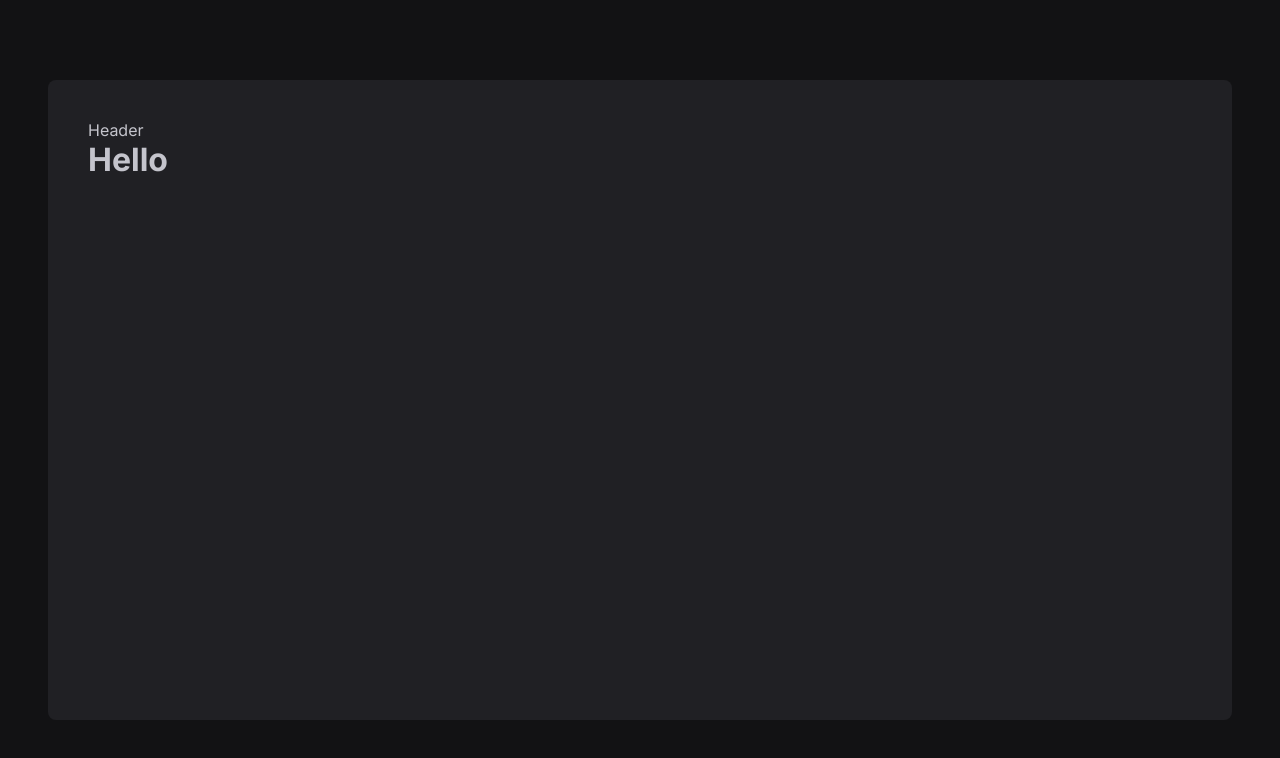
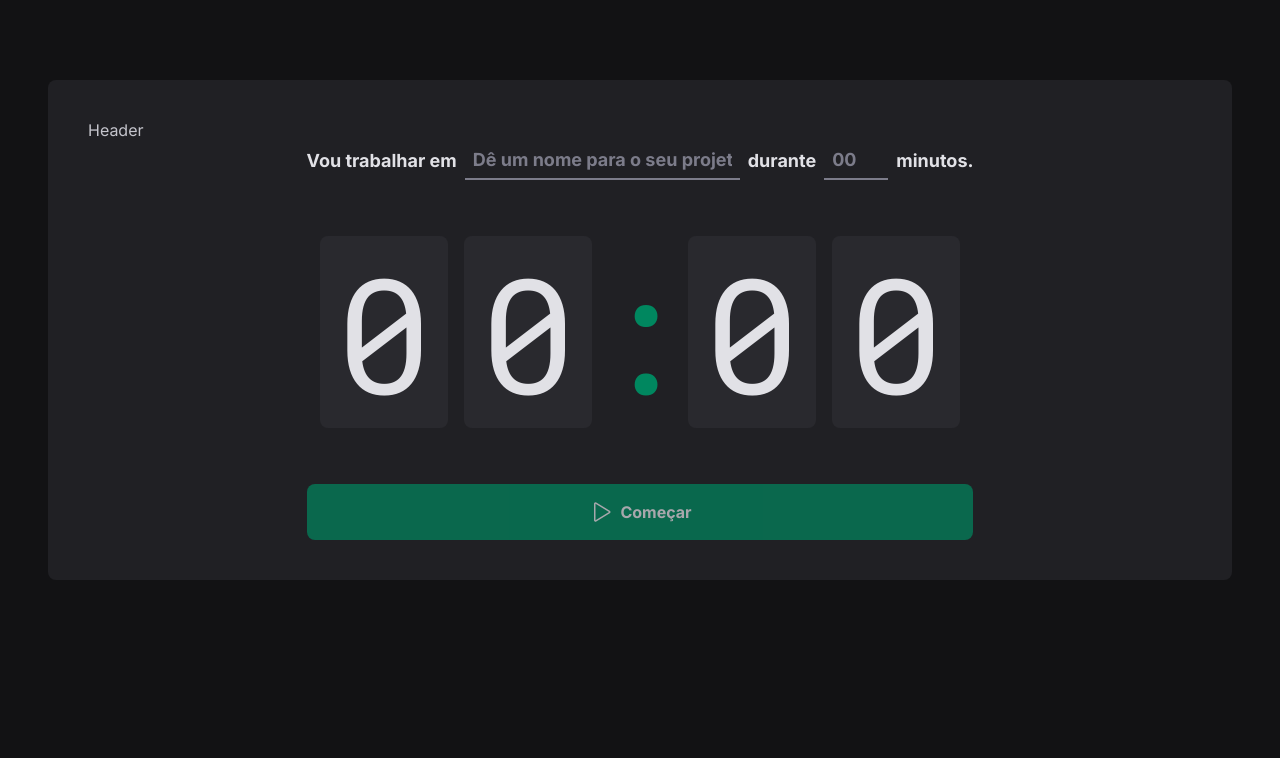
Before and after one commit to wdwf/ignite-timer, a React (Vite) app: page / in a window 1280 px wide. Shown: the top 758 px of the page. Built offline with nearby package versions, Linux system fonts and the light colour scheme.

Commit message:
:lipstick: feat: implementa novo layout da pagina Home, atualiza global styles para renderizar melhor

```diff
--- a/src/layouts/DefaultLayout/styles.ts
+++ b/src/layouts/DefaultLayout/styles.ts
@@ -1,13 +1,14 @@
-import styled from "styled-components";
+import styled from 'styled-components';
 
 export const LayoutContainer = styled.div`
   max-width: 74rem;
-  height: calc(100vh - 10rem);
+  height: 100%;
+  /* height: calc(100vh - 10rem); */
   margin: 5rem auto;
   padding: 2.5rem;
 
 
-  background: ${props => props.theme["gray-800"]};
+  background: ${(props) => props.theme['gray-800']};
   border-radius: 8px;
   display: flex;
   flex-direction: column;
--- a/src/pages/Home.tsx
+++ /dev/null
@@ -1,3 +0,0 @@
-export function Home() {
-	return <h1>Hello</h1>;
-}
--- /dev/null
+++ b/src/pages/Home/index.tsx
@@ -0,0 +1,45 @@
+import { Play } from 'phosphor-react';
+import {
+	CountdownContainer,
+	FormContainer,
+	HomeContainer,
+	MinutesAmountInput,
+	Separator,
+	StartCountdownButton,
+	TaskInput,
+} from './styles';
+
+export function Home() {
+	return (
+		<HomeContainer>
+			<form action="">
+				<FormContainer>
+					<label htmlFor="task">Vou trabalhar em</label>
+					<TaskInput id="task" placeholder="Dê um nome para o seu projeto" />
+
+					<label htmlFor="minutesAmount">durante</label>
+					<MinutesAmountInput
+						type="number"
+						id="minutesAmount"
+						placeholder="00"
+					/>
+
+					<span>minutos.</span>
+				</FormContainer>
+
+				<CountdownContainer>
+					<span>0</span>
+					<span>0</span>
+					<Separator>:</Separator>
+					<span>0</span>
+					<span>0</span>
+				</CountdownContainer>
+
+				<StartCountdownButton type="submit" disabled>
+					<Play size={24} />
+					Começar
+				</StartCountdownButton>
+			</form>
+		</HomeContainer>
+	);
+}
--- /dev/null
+++ b/src/pages/Home/styles.ts
@@ -0,0 +1,104 @@
+import styled from 'styled-components';
+
+export const HomeContainer = styled.main`
+  flex: 1;
+  display: flex;
+  flex-direction: column;
+  align-items: center;
+  justify-content: center;
+
+  form {
+    display: flex;
+    flex-direction: column;
+    align-items: center;
+    gap: 3.5rem;
+  }
+`;
+
+const BaseInput = styled.input`
+  background-color: transparent;
+  height: 2.5rem;
+  border: 0;
+  border-bottom: 2px solid ${(props) => props.theme['gray-500']};
+  font-weight: bold;
+  font-size: 1.125rem;
+  padding: 0 0.5rem;
+  color: ${(props) => props.theme['gray-100']};
+
+  &:focus {
+    box-shadow: none;
+    border-color: ${(props) => props.theme['green-500']};
+  }
+
+  &::placeholder {
+    color: ${(props) => props.theme['gray-500']};
+  }
+`;
+
+export const TaskInput = styled(BaseInput)`
+  flex: 1;
+`;
+export const MinutesAmountInput = styled(BaseInput)`
+  width: 4rem;
+`;
+
+export const FormContainer = styled.div`
+  width: 100%;
+  display: flex;
+  align-items: center;
+  justify-content: center;
+  gap: 0.5rem;
+  color: ${(props) => props.theme['gray-100']};
+  font-size: 1.125rem;
+  font-weight: bold;
+  flex-wrap: wrap;
+`;
+
+export const CountdownContainer = styled.div`
+  font-family: 'Roboto Mono', monospace;
+  font-size: 10rem;
+  line-height: 8rem;
+  color: ${(props) => props.theme['gray-100']};
+  display: flex;
+  gap: 1rem;
+
+
+  span {
+    background-color: ${(props) => props.theme['gray-700']};
+    padding: 2rem 1rem;
+    border-radius: 8px;
+  }
+`;
+
+export const StartCountdownButton = styled.button`
+  width: 100%;
+  border: 0;
+  padding: 1rem;
+  border-radius: 8px;
+  display: flex;
+  align-items: center;
+  justify-content: center;
+  gap: 0.5rem;
+  font-weight: bold;
+  cursor: pointer;
+  background-color: ${(props) => props.theme['green-500']};
+  color: ${(props) => props.theme['gray-100']};
+
+  &:disabled {
+    opacity: 0.7;
+    cursor: not-allowed;
+  }
+
+  &:not(:disabled):hover {
+    background-color: ${(props) => props.theme['green-700']};;
+  }
+`;
+
+export const Separator = styled.div`
+  padding: 2rem 0;
+  color: ${(props) => props.theme['green-500']};
+  width: 4rem;
+  overflow: hidden;
+  display: flex;
+  justify-content: center;
+`;
--- a/src/styles/global.ts
+++ b/src/styles/global.ts
@@ -15,6 +15,7 @@
   body {
     background: ${(props) => props.theme['gray-900']};
     color: ${(props) => props.theme['gray-300']};
+    -webkit-font-smoothing: antialiased;
   }
 
   body, input, textarea, button {
```
